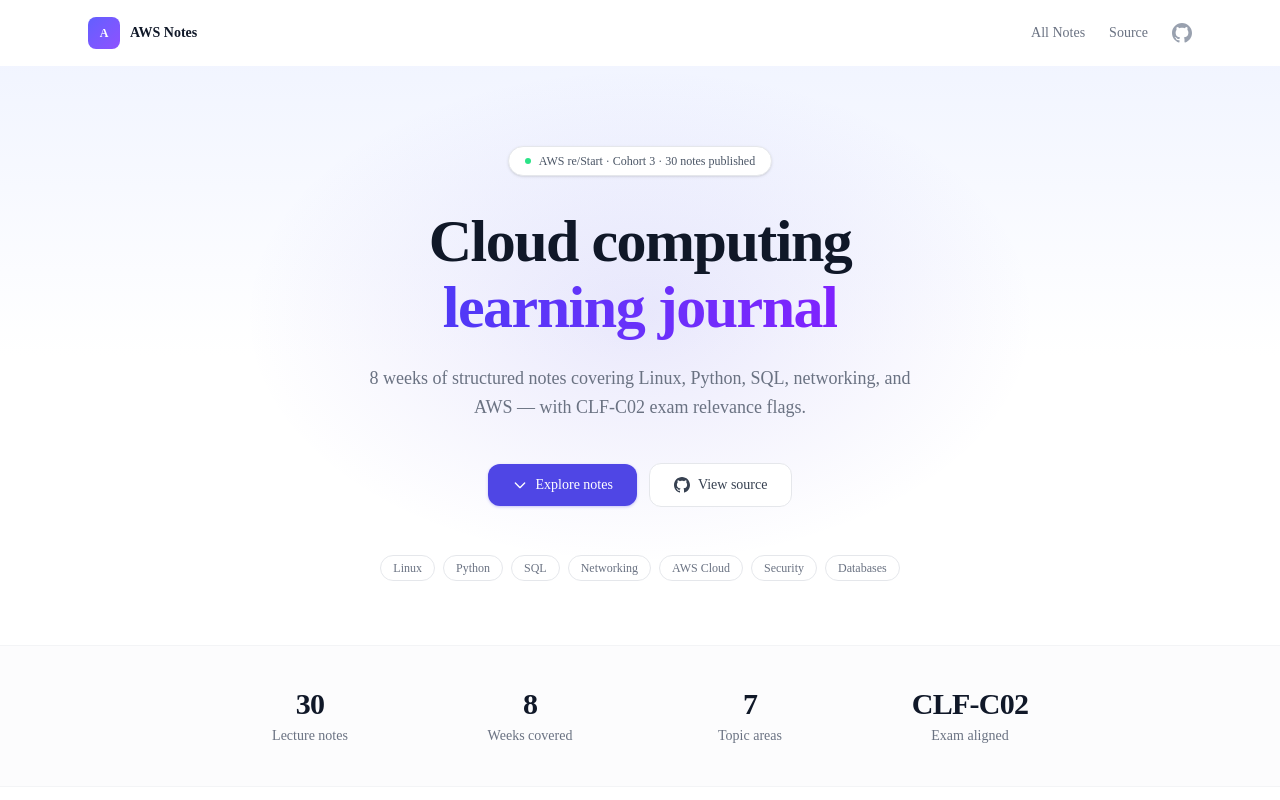
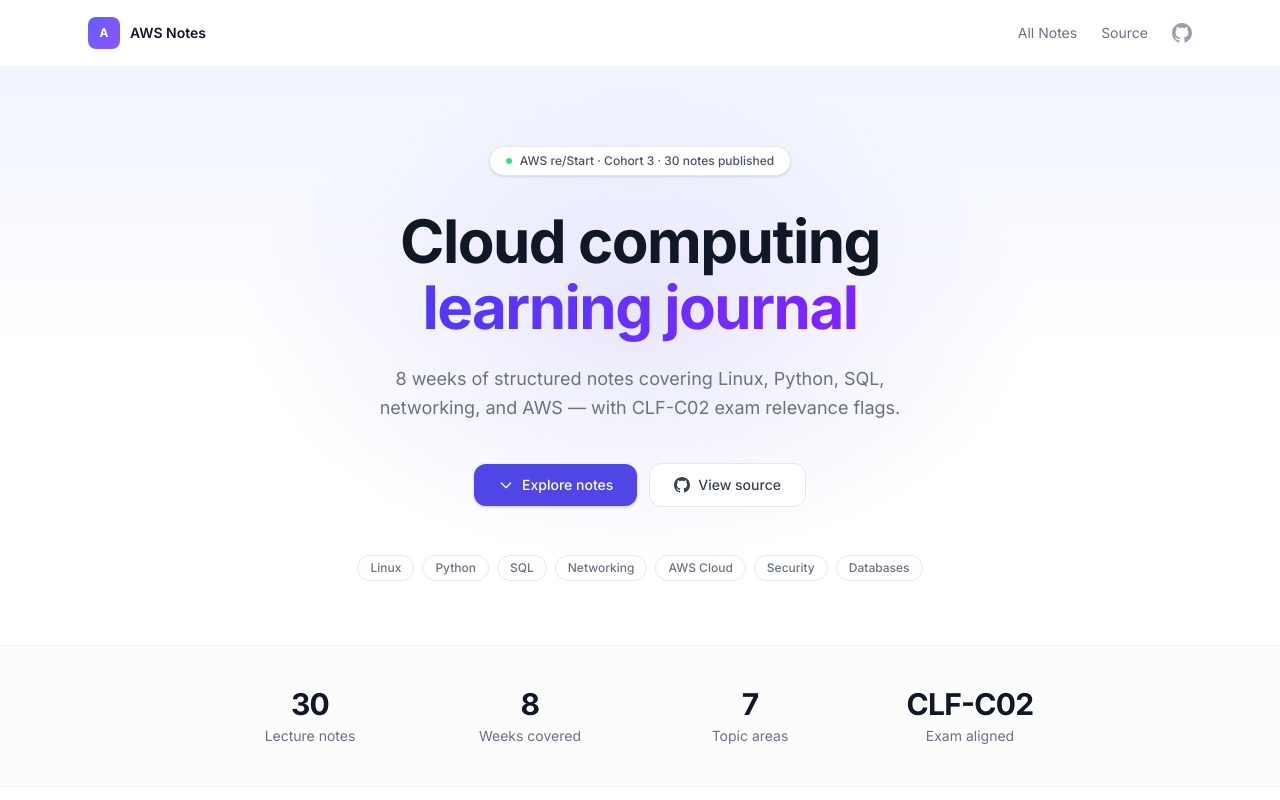
Before and after one commit to irfanzulkifle/aws-notes-website, a Next.js app: page / in a window 1280 px wide. Shown: the top 800 px of the page. Built offline with nearby package versions, Linux system fonts and the light colour scheme.

Commit message:
fix: force Inter font via inter.className on body element
Uses Next.js inter.className which sets font-family directly on the
body element via a CSS class, bypassing any CSS variable chain issues.

```diff
--- a/src/app/layout.tsx
+++ b/src/app/layout.tsx
@@ -37,7 +37,7 @@
       lang="en"
       className={`${inter.variable} ${geistMono.variable} h-full antialiased`}
     >
-      <body className="min-h-screen flex flex-col bg-white text-gray-900">
+      <body className={`${inter.className} min-h-screen flex flex-col bg-white text-gray-900`}>
         <a
           href="#main-content"
           className="sr-only focus:not-sr-only focus:fixed focus:top-2 focus:left-2 focus:z-[100] focus:px-4 focus:py-2 focus:rounded-lg focus:bg-indigo-600 focus:text-white focus:text-sm focus:outline-none"
```
